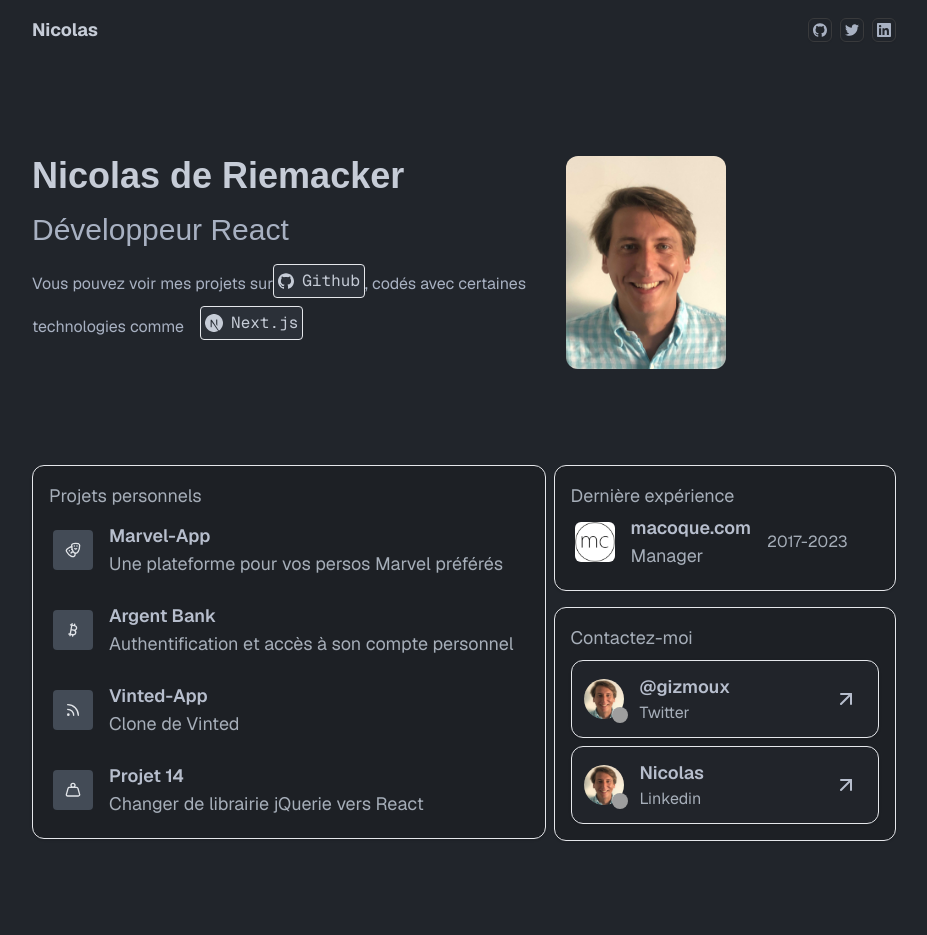
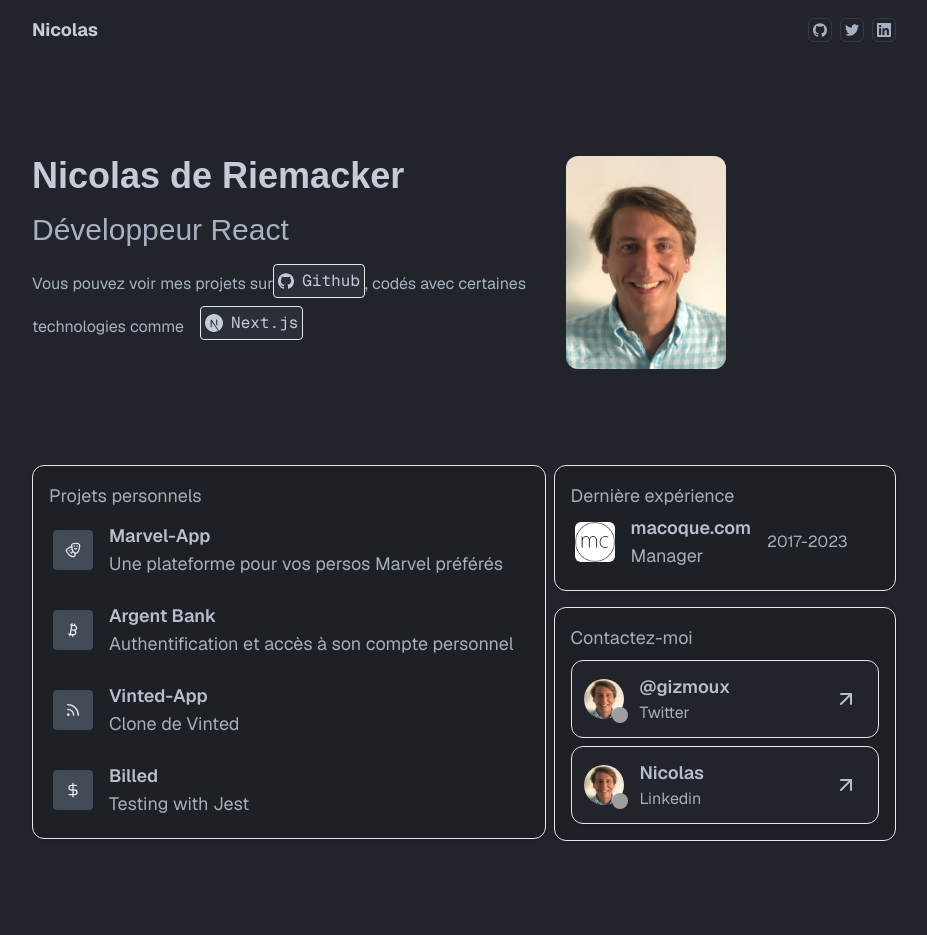
Before and after one commit to Gizmoux/nicolas-portfolio, a Next.js app: page / in a window 1280 px wide. Shown: the top 935 px of the page, without its empty margins (176-1103 px from the left). Built offline with nearby package versions, Linux system fonts and the light colour scheme; grey boxes are pictures that could not be loaded; a web font is replaced by a local one.

Commit message:
✅ Update sideproject component

```diff
--- a/app/_components/SideProject.tsx
+++ b/app/_components/SideProject.tsx
@@ -1,6 +1,6 @@
-'use client';
-import Link from 'next/link';
-import { LucideIcon, Drama, Rss, Weight, Bitcoin } from 'lucide-react';
+"use client";
+import Link from "next/link";
+import { LucideIcon, Drama, Rss, DollarSign, Bitcoin } from "lucide-react";
 
 export type SideProjectProps = {
   Logo: LucideIcon;
@@ -12,27 +12,27 @@
 export const SIDE_PROJECTS: SideProjectProps[] = [
   {
     Logo: Drama,
-		title: 'Marvel-App',
-		description: 'Une plateforme pour vos persos Marvel préférés',
-		url: '/',
+    title: "Marvel-App",
+    description: "Une plateforme pour vos persos Marvel préférés",
+    url: "https://gitlab.com/gizmoux-marvel/marvel-app",
   },
   {
     Logo: Bitcoin,
-		title: 'Argent Bank',
-		description: 'Authentification et accès à son compte personnel',
-		url: '/',
+    title: "Argent Bank",
+    description: "Authentification et accès à son compte personnel",
+    url: "https://github.com/Gizmoux/wealth-health",
   },
   {
     Logo: Rss,
-		title: 'Vinted-App',
-		description: 'Clone de Vinted',
-		url: '/',
+    title: "Vinted-App",
+    description: "Clone de Vinted",
+    url: "/",
   },
   {
-		Logo: Weight,
-		title: 'Projet 14',
-		description: 'Changer de librairie jQuerie vers React',
-		url: '/',
+    Logo: DollarSign,
+    title: "Billed",
+    description: "Testing with Jest",
+    url: "https://github.com/Gizmoux/P9---Billed",
   },
 ];
 
```
Lines whose indentation alone changed are shown as unchanged.
